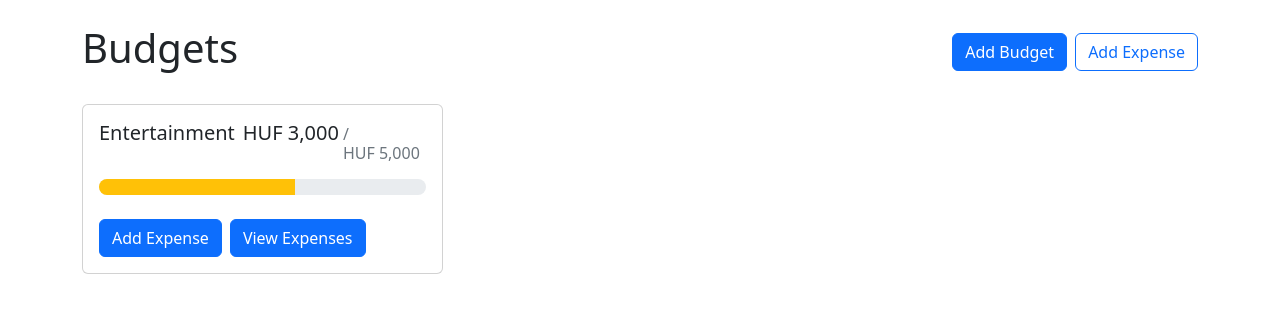
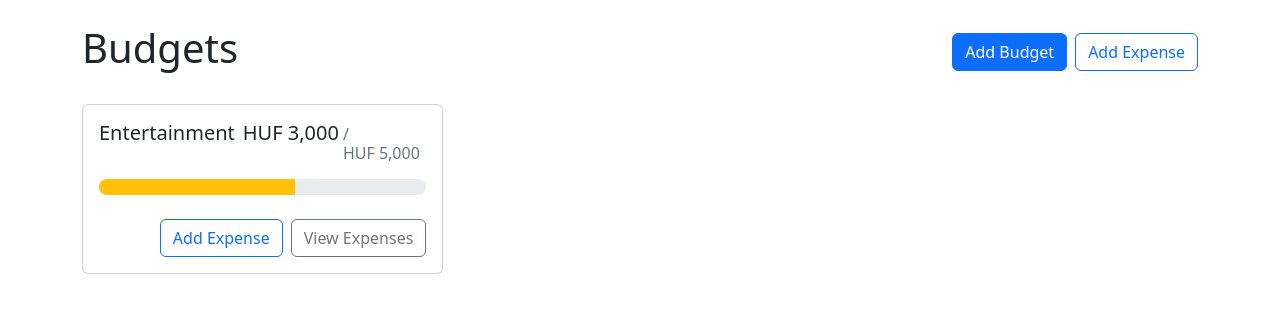
Before and after one commit to vmarcell96/ExpenseTracker, a React (Create React App) app in the folder ExpenseTracker/ClientApp/expense-tracker/: page / in a window 1280 px wide. Shown: the top 312 px of the page. Built offline with nearby package versions, Linux system fonts and the light colour scheme.

Commit message:
created BudgetCard component for showing Budgets

```diff
--- a/ExpenseTracker/ClientApp/expense-tracker/src/components/BudgetCard.tsx
+++ b/ExpenseTracker/ClientApp/expense-tracker/src/components/BudgetCard.tsx
@@ -2,35 +2,58 @@ import { Button, Card, ProgressBar, Stack } from "react-bootstrap";
 import { currencyFormatter } from "../utils"
 
 
-interface BudgetCardProps {
+type BudgetCardProps = {
     name: string;
     amount: number;
-    max: number;
+    max?: number;
+    gray: boolean;
+    onAddExpenseClick: () => void;
 }
 
-export default function BudgetCard({ name, amount, max }: BudgetCardProps) {
+export default function BudgetCard({ name, amount, max, gray, onAddExpenseClick }: BudgetCardProps) {
+    const classNames = [];
+    if (max) {
+        if (amount > max) {
+            classNames.push("bg-danger", "bg-opacity-10")
+        }
+    }
+    if (gray && classNames.length === 0) {
+        classNames.push("bg-light");
+    }
+
+
     return (
-        <Card>
+        <Card className={classNames.join(" ")}>
             <Card.Body>
                 <Card.Title className="d-flex justify-content-between align-items-baseline fw-normal mb-3">
                     <div className="me-2">{name}</div>
                     <div className="d-flex align-items-baseline">
                         {currencyFormatter.format(amount)}
-                        <span className="text-muted fs-6 ms-1">
+                        {max && <span className="text-muted fs-6 ms-1">
                             / {currencyFormatter.format(max)}
-                        </span>
+                        </span>}
                     </div>
                 </Card.Title>
-                <ProgressBar
-                className="rounded-pill"
-                variant={getProgressBarVariant(amount, max)}
-                min={0}
-                max={max}
-                now={amount}
-                 />
+                {max && <ProgressBar
+                    className="rounded-pill"
+                    variant={getProgressBarVariant(amount, max)}
+                    min={0}
+                    max={max}
+                    now={amount}
+                />}
                 <Stack direction="horizontal" gap={2} className="mt-4">
-                    <Button>Add Expense</Button>
-                    <Button>View Expenses</Button>
+                    <Button
+                        variant="outline-primary"
+                        className="ms-auto"
+                        onClick={onAddExpenseClick}
+                    >
+                        Add Expense
+                    </Button>
+                    <Button
+                        variant="outline-secondary"
+                    >
+                        View Expenses
+                    </Button>
                 </Stack>
             </Card.Body>
         </Card>
@@ -42,5 +65,4 @@ function getProgressBarVariant(amount: number, max: number): string {
     if (ratio < .5) return "primary";
     if (ratio < .75) return "warning";
     return "danger";
-
 }
```
